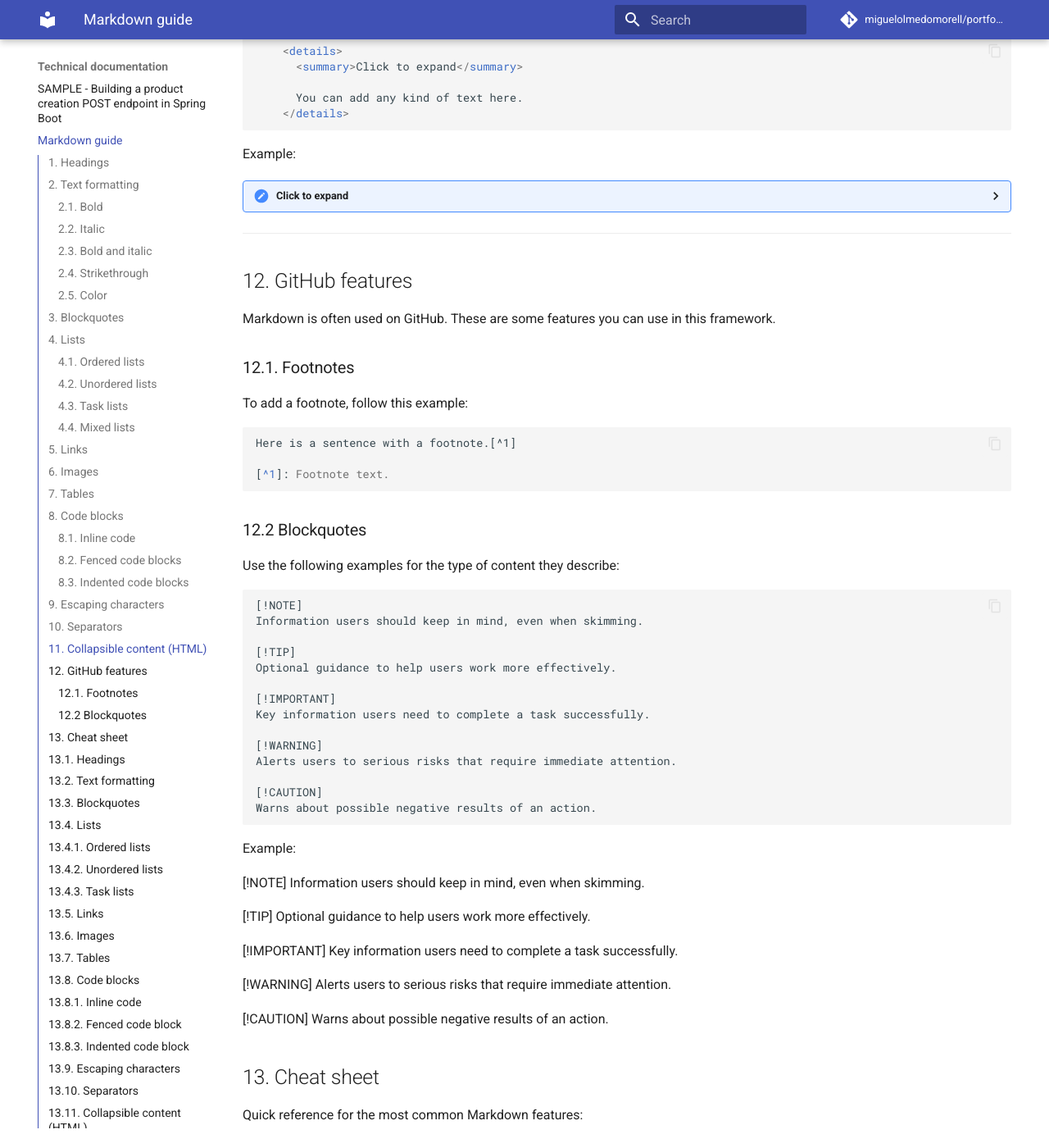
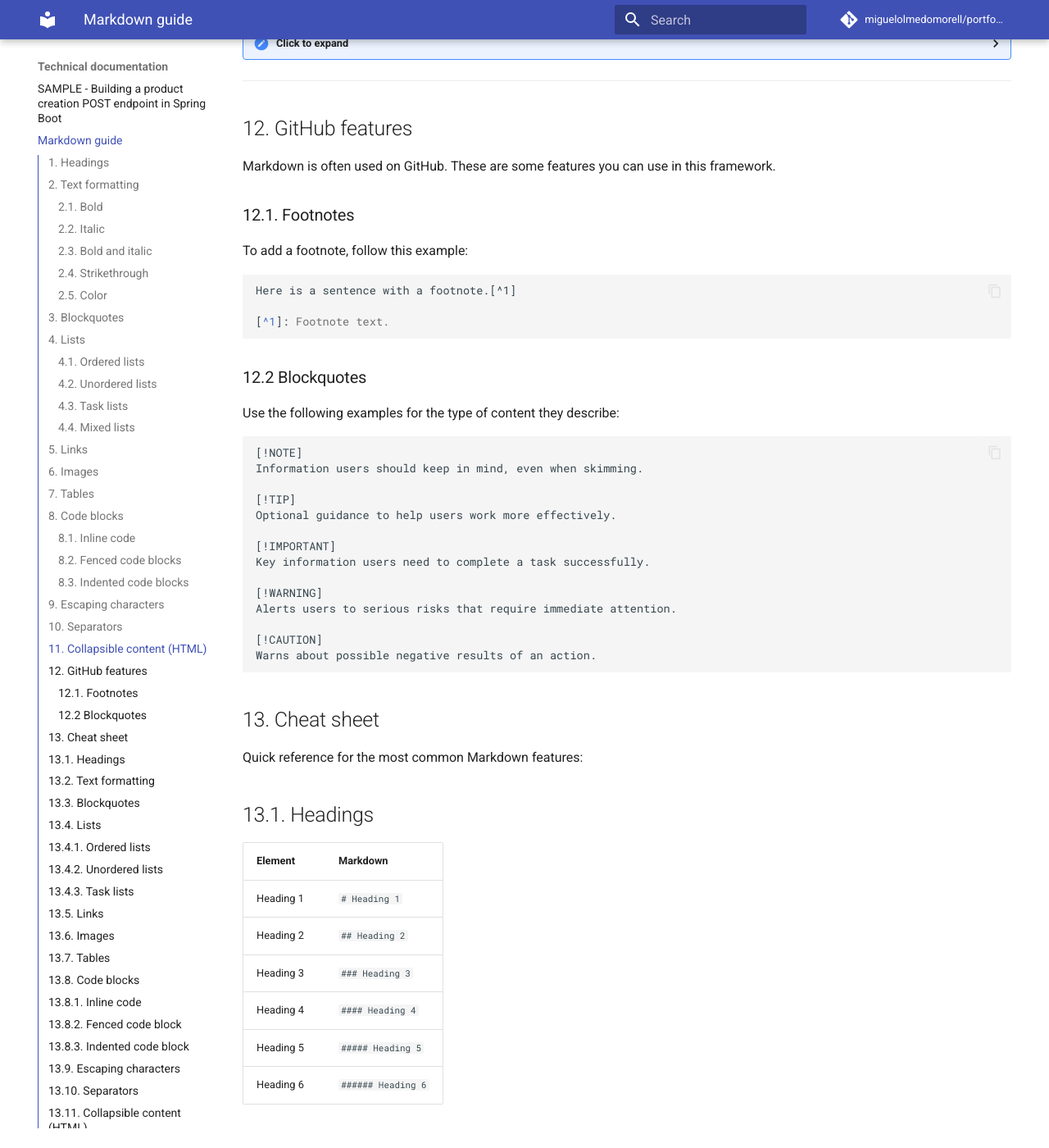
Before and after one commit to MiguelOlmedoMorell/portfolio, an MkDocs documentation site: the page built from docs/technical-documentation/markdown-guide.md, in a window 1280 px wide and 1400 px high, scrolled down 8385 px. Shown: the whole window at 82% size. Built offline with MkDocs 1.6.1 and Material for MkDocs 9.7.7, drawn with Linux system fonts in a browser that asks for light colours; comment, search, counter and statistics services are not loaded; some of the changed text lies outside the part shown.

Commit message:
Updated markdown guide

````diff
--- a/docs/technical-documentation/markdown-guide.md
+++ b/docs/technical-documentation/markdown-guide.md
@@ -1,9 +1,9 @@
 # Markdown guide
 
 !!! info "Introduction"
-  Markdown is a lightweight markup language used to format text using a plain-text syntax. It is widely used in documentation, README files, forums, and static websites. Some site generators, such as MkDocs (the framework used to create this website), are designed to create sites from Markdown.
+    Markdown is a lightweight markup language used to format text using a plain-text syntax. It is widely used in documentation, README files, forums, and static websites. Some site generators, such as MkDocs (the framework used to create this website), are designed to create sites from Markdown.
 
-  This guide covers the most common Markdown features and includes examples of their syntax and rendered output. Please note this is not a comprehensive guide.
+    This guide covers the most common Markdown features and includes examples of their syntax and rendered output. Please note this is not a comprehensive guide.
 
 !!! tip "Short on time? [Click here for a quick Markdown cheat sheet](#13-cheat-sheet)."
 
@@ -110,8 +110,6 @@
 
 You can organize items into ordered and unordered lists.
 
-!!! info "You can nest any type of list within another one."
-
 ### 4.1. Ordered lists
 
 To create an ordered list, add line items with numbers followed by periods.
@@ -294,14 +292,6 @@
 </html>
 ```
 
-Example:
-
-<html>
-  <head>
-    <title>Test</title>
-  </head>
-</html>
-
 ### 8.3. Indented code blocks
 
 You can get the same result as fenced code blocks adding four spaces before each line of code.
@@ -309,9 +299,6 @@
 ```markdown
     Code example
 ```
-
-Example:
-    Code example
 
 ---
 
@@ -349,7 +336,7 @@
     <details>
       <summary>Click to expand</summary>
 
-      You can add any kind of text here.
+      You can add any text here.
     </details>
 ```
 
@@ -358,7 +345,7 @@
 <details>
 <summary>Click to expand</summary>
 
-You can add any kind of text here.
+You can add any text here.
 </details>
 
 ---
@@ -397,23 +384,6 @@
 [!CAUTION]
 Warns about possible negative results of an action.
 ```
-
-Example:
-
-[!NOTE]
-Information users should keep in mind, even when skimming.
-
-[!TIP]
-Optional guidance to help users work more effectively.
-
-[!IMPORTANT]
-Key information users need to complete a task successfully.
-
-[!WARNING]
-Alerts users to serious risks that require immediate attention.
-
-[!CAUTION]
-Warns about possible negative results of an action.
 
 ## 13. Cheat sheet
 
````
Also changed, not shown: other parts of docs/technical-documentation/markdown-guide.md (+3 -3 lines).
